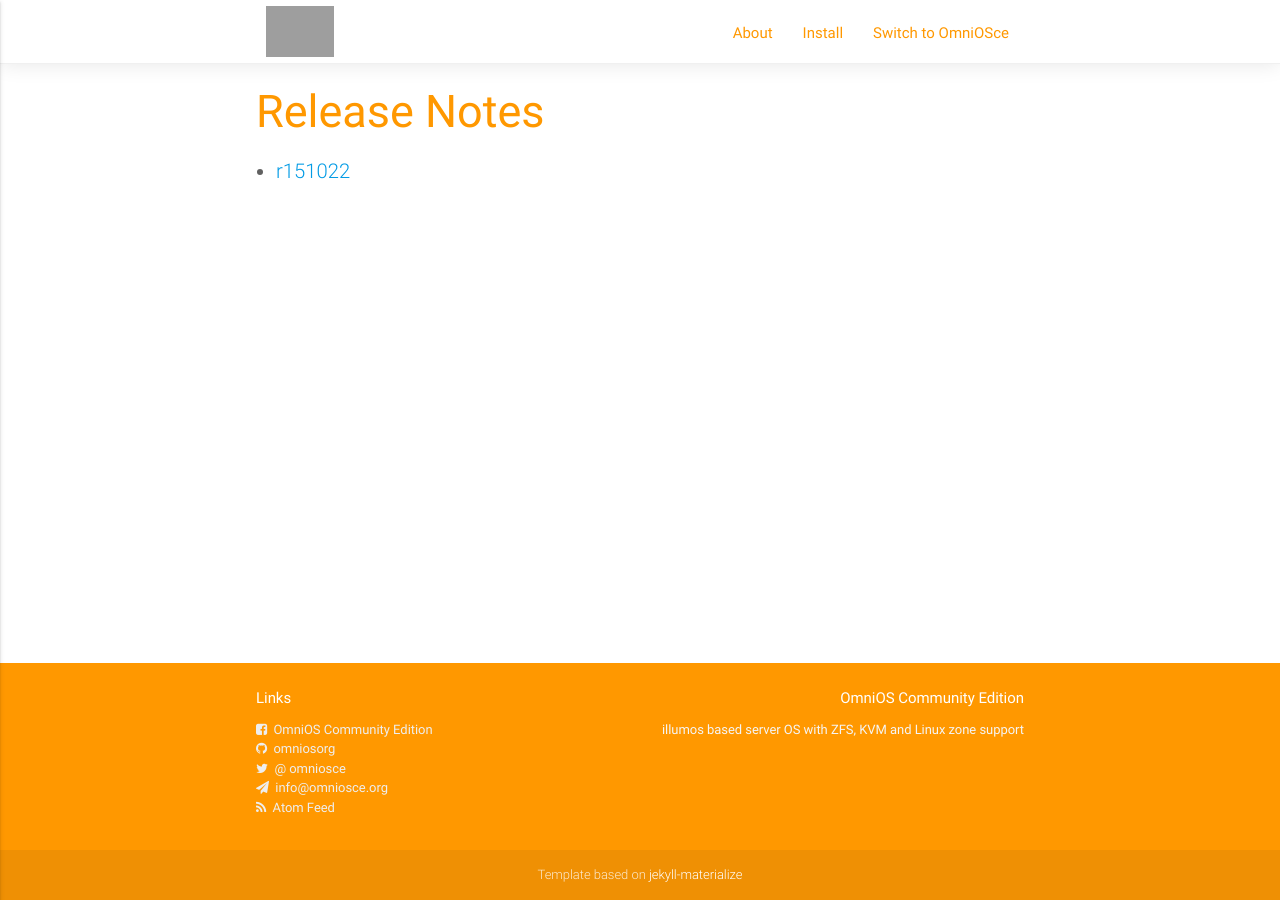
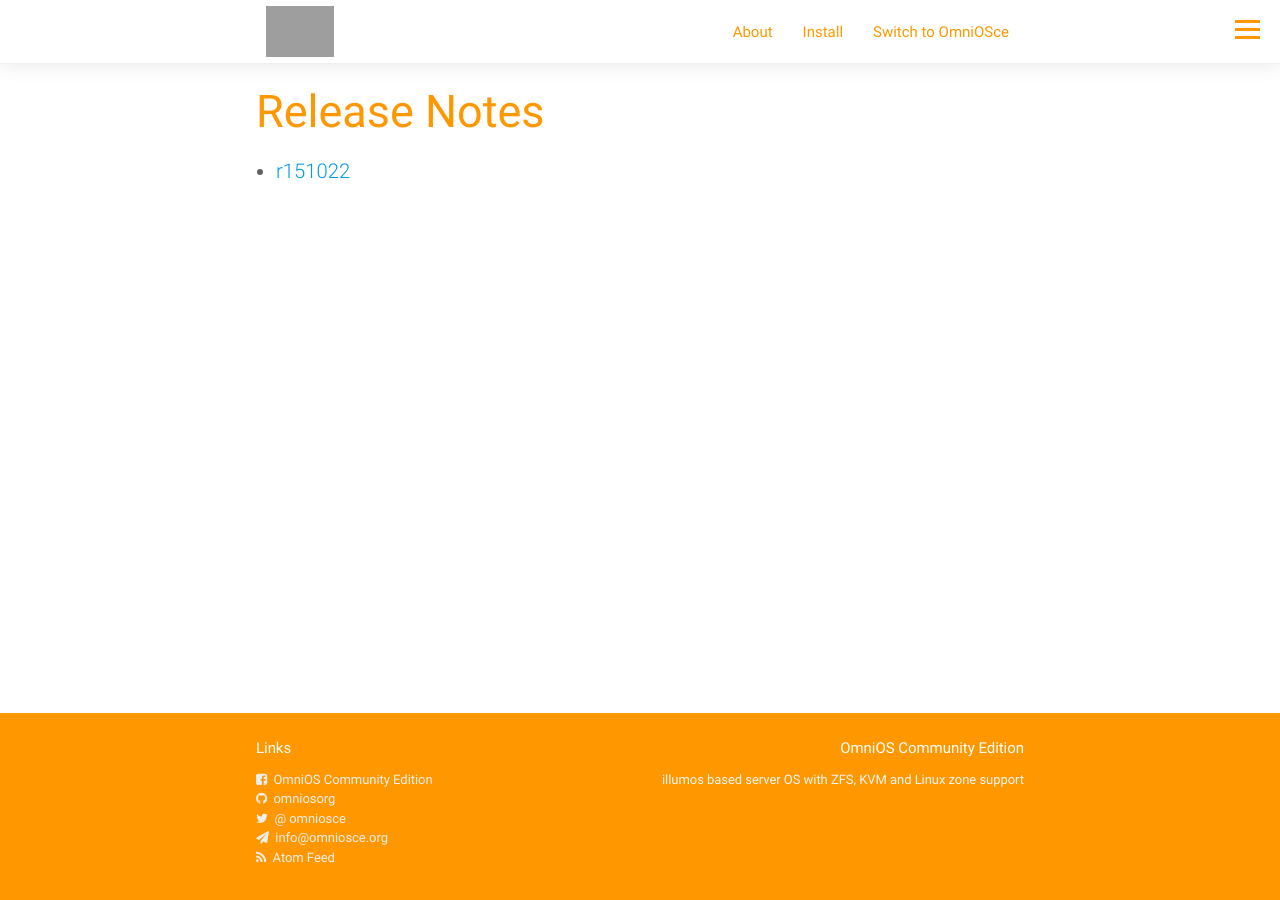
Before and after one commit to omniosorg/omniosorg.github.io, a Jekyll site: the page built from releasenotes.md, in a window 1280 px wide. Built offline with Jekyll 4.4.1, drawn with Linux system fonts in a browser that asks for light colours; grey boxes are pictures that could not be loaded.

Commit message:
add hamburger to always open menu

```diff
--- a/_includes/footer.html
+++ b/_includes/footer.html
@@ -16,8 +16,3 @@
       </div>
     </div>
   </div>
-  <div class="footer-copyright">
-    <div class="container center-align">
-      Template based on <a class="white-text" href="https://github.com/riefachan/jekyll-materialize">jekyll-materialize</a>
-    </div>
-  </div>
--- a/_includes/header.html
+++ b/_includes/header.html
@@ -1,5 +1,3 @@
-<div class="navbar-fixed">
-<nav class="white orange-text">
 <ul id="slide-out" class="side-nav">
     <li><a href="{{ site.baseurl }}/" class="orange-text">Home</a></li>
     {% for page in site.pages %}
@@ -8,6 +6,12 @@
         {% endif %}
     {% endfor %}
 </ul>
+<a href="#" class="menu-button" data-activates="slide-out">
+    <span class="burger-icon"></span>
+</a>
+<div class="navbar-fixed">
+<nav class="white orange-text">
+
     <div class="container container-large">
     <a class="brand-logo" href="{{ site.baseurl }}/"><img style="padding-top:0.5ex; height: 4.8ex;" src="/OmniOSce_logo.svg" /></a>
     <ul class="right hide-on-med-and-down">
@@ -16,8 +20,8 @@
                 <li><a href="{{ page.url | prepend: site.baseurl }}" class="orange-text">{{ page.title }}</a></li>
             {% endif %}
         {% endfor %}
+
     </ul>
-    <a href="#" data-activates="slide-out" class="button-collapse right orange-text"><i class="material-icons">menu</i></a>
     </div>
 </nav>
 </div>
--- a/_layouts/default.html
+++ b/_layouts/default.html
@@ -13,16 +13,6 @@
     </footer>
     <script type="text/javascript" src="{{ "/assets/js/jquery.js" | prepend: site.baseurl }}"></script>
     <script type="text/javascript" src="{{ "/assets/js/materialize.js" | prepend: site.baseurl }}"></script>
-    <script type="text/javascript">
-    $(function() {
-
-        //fontawesome broken-heart icon
-        var faFlash=$('footer').css('background-color'),
-            faFlash='color:'+faFlash+';transform:scale(1,2);-webkit-transform:scale(1,2);-moz-transform:scale(1,2);-ms-transform:scale(1,2);-o-transform:scale(1,2)';
-        $('i.fa.fa-broken-heart').html('<span style="padding:5px"><span class="fa-broken-heart fa-stack"><i class="fa fa-heart fa-stack-2x"></i><i class="fa fa-flash fa-stack-1x" style="'+faFlash+'"></i></span></span>');
-        $(".button-collapse").sideNav();
-        $('nav a').addClass('waves-effect');
-    });
-    </script>
+    <script type="text/javascript" src="{{ "/assets/js/site.js" | prepend: site.baseurl }}"></script>
 </body>
 </html>
--- /dev/null
+++ b/_sass/_burger.scss
@@ -0,0 +1,122 @@
+// Burger parts
+//
+// (---) top    -> &::before
+// [---] middle -> &
+// (---) bottom -> &::after
+
+
+// Vendor prefixes
+$sass-burger-add-vendor-prefixes: true !default;
+
+// Burger
+@mixin burger($width: 30px, $height: 5px, $gutter: 3px, $color: #000, $border-radius: 0, $transition-duration: .3s) {
+    $burger-height: $height !global;
+    $burger-gutter: $gutter !global;
+
+    position: relative;
+    margin-top: $height + $gutter;
+    margin-bottom: $height + $gutter;
+
+    @if $sass-burger-add-vendor-prefixes {
+        -webkit-user-select: none;
+        -moz-user-select: none;
+        -ms-user-select: none;
+    }
+    user-select: none;
+
+    // 1. Fixes jagged edges in Firefox, see issue #10.
+    &, &::before, &::after {
+        display: block;
+        width: $width;
+        height: $height;
+        background-color: $color;
+        outline: 1px solid transparent; // 1
+        @if $border-radius != 0 {
+            border-radius: $border-radius;
+        }
+
+        @if $sass-burger-add-vendor-prefixes {
+            -webkit-transition-property: background-color, -webkit-transform;
+            -moz-transition-property: background-color, -moz-transform;
+            -o-transition-property: background-color, -o-transform;
+        }
+        transition-property: background-color, transform;
+
+        @if $sass-burger-add-vendor-prefixes {
+            -webkit-transition-duration: $transition-duration;
+            -moz-transition-duration: $transition-duration;
+            -o-transition-duration: $transition-duration;
+        }
+        transition-duration: $transition-duration;
+    }
+
+    &::before, &::after {
+        position: absolute;
+        content: "";
+    }
+
+    &::before {
+        top: -($height + $gutter);
+    }
+
+    &::after {
+        top: $height + $gutter;
+    }
+}
+
+
+// Select parts of the burger
+@mixin burger-parts {
+    &, &::before, &::after {
+        @content;
+    }
+}
+
+@mixin burger-top {
+    &::before {
+        @content;
+    }
+}
+
+@mixin burger-middle {
+    & {
+        @content;
+    }
+}
+
+@mixin burger-bottom {
+    &::after {
+        @content;
+    }
+}
+
+
+// Burger animations
+@mixin burger-to-cross($color: auto) {
+    & {
+        background-color: transparent;
+    }
+    @if ($color != auto) {
+        &::before, &::after {
+            background-color: $color;
+        }
+    }
+    &::before {
+        @if $sass-burger-add-vendor-prefixes {
+            -webkit-transform: translateY($burger-gutter + $burger-height) rotate(45deg);
+            -moz-transform: translateY($burger-gutter + $burger-height) rotate(45deg);
+            -ms-transform: translateY($burger-gutter + $burger-height) rotate(45deg);
+            -o-transform: translateY($burger-gutter + $burger-height) rotate(45deg);
+        }
+        transform: translateY($burger-gutter + $burger-height) rotate(45deg);
+    }
+    &::after {
+        @if $sass-burger-add-vendor-prefixes {
+            -webkit-transform: translateY(-($burger-gutter + $burger-height)) rotate(-45deg);
+            -moz-transform: translateY(-($burger-gutter + $burger-height)) rotate(-45deg);
+            -ms-transform: translateY(-($burger-gutter + $burger-height)) rotate(-45deg);
+            -o-transform: translateY(-($burger-gutter + $burger-height)) rotate(-45deg);
+        }
+        transform: translateY(-($burger-gutter + $burger-height)) rotate(-45deg);
+    }
+}
--- a/assets/css/app.scss
+++ b/assets/css/app.scss
@@ -1,17 +1,17 @@
 ---
 # Transform Sass into css
 ---
+
 $h1-fontsize: 3rem;
 $h2-fontsize: 2rem;
 $h3-fontsize: 1.5rem;
 $h4-fontsize: 1rem;
 $h5-fontsize: 1rem;
 $h6-fontsize: 1rem;
-
 @import "materialize";
 @import "fontawesome";
 @import "pygments";
-
+@import "burger";
 
 body {
     display: flex;
@@ -21,6 +21,7 @@
 
 main {
     flex: 1 0 auto;
+
     p {
         margin-top: 1ex;
         margin-bottom: 2ex;
@@ -32,13 +33,11 @@
     max-width: 1280px;
     width: 80%;
 }
-
 @media #{$medium-and-up} {
     .container {
         width: 75%;
     }
 }
-
 @media #{$large-and-up} {
     .container {
         width: 60%;
@@ -47,15 +46,19 @@
 
 .no-margin {
     margin: 0;
+
     &.__top {
         margin-top: 0;
     }
+
     &.__bottom {
         margin-bottom: 0;
     }
+
     &.__left {
         margin-left: 0;
     }
+
     &.__right {
         margin-right: 0;
     }
@@ -64,6 +67,7 @@
 .divider {
     background: transparent;
     border-bottom: 2px solid rgba(0, 39, 59, 0.08);
+
     &.dashed {
         border-bottom: 8px dashed #A9A9A9;
         transform: scale(1,0.1);
@@ -71,8 +75,9 @@
         margin: auto;
     }
 }
-.group-article .row:last-child .divider{
-  display: none
+
+.group-article .row:last-child .divider {
+    display: none;
 }
 
 .card {
@@ -88,7 +93,7 @@
 }
 
 .navbar-fixed nav {
-    box-shadow: 0px 0px 20px rgba(0,0,0,0.1);
+    box-shadow: 0 0 20px rgba(0,0,0,0.1);
     border-bottom-style: solid;
     border-bottom-width: 1px;
     border-bottom-color: rgba(0,0,0,0.06);
@@ -99,24 +104,40 @@
     color: #FFF;
     display: inline-block;
     font-size: 1.5rem;
-    padding: 0px;
-    padding-right: 10px;
-    padding-left: 10px;
+    padding: 0 10px;
     white-space: nowrap;
 }
+
+.menu-button {
+    position: fixed;
+    z-index: 999;
+    right: 2.5ex;
+    top: 2.5ex;
+    .burger-icon {
+    	@include burger(25px, 3px, 5px, color("orange", "base"));
+    }
+    &.is-active .burger-icon {
+    	@include burger-to-cross;
+    }
+}
+
+
 article {
     font-size: 1.35rem;
     line-height: 1.5;
     font-weight: 300;
+
     &.post-content {
         ul {
             margin-left: 20px;
         }
+
         li {
             list-style-type: disc;
         }
+
         &.on-index {
-        padding:0;
+            padding: 0;
             font-size: 17px;
             line-height: 1.5;
         }
```
Lines whose indentation alone changed are shown as unchanged.
